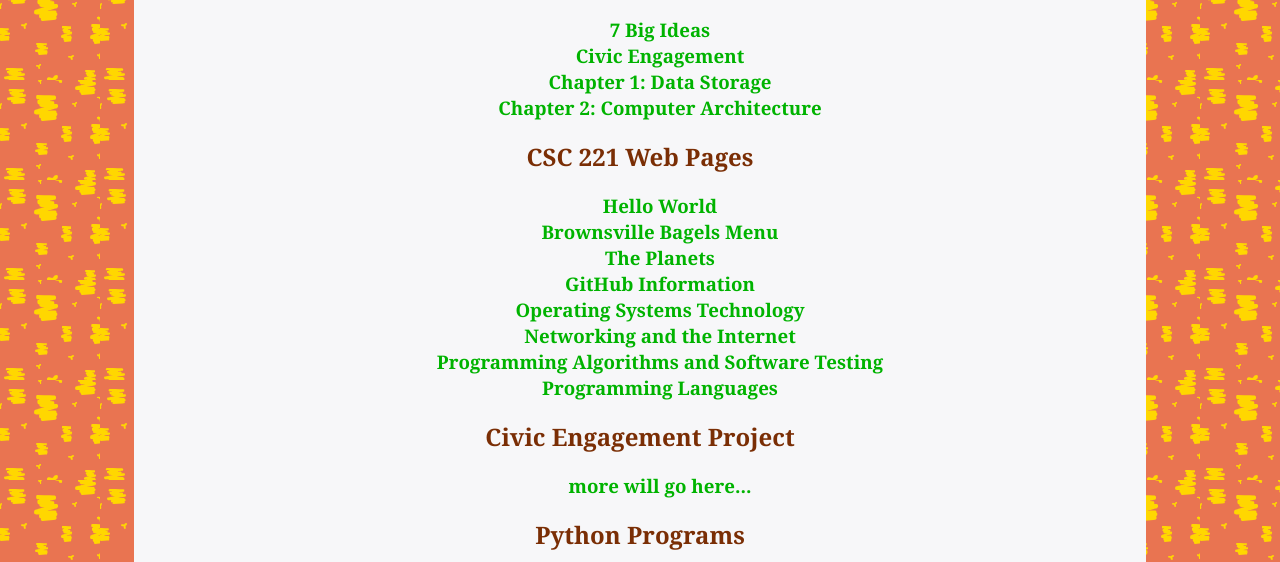
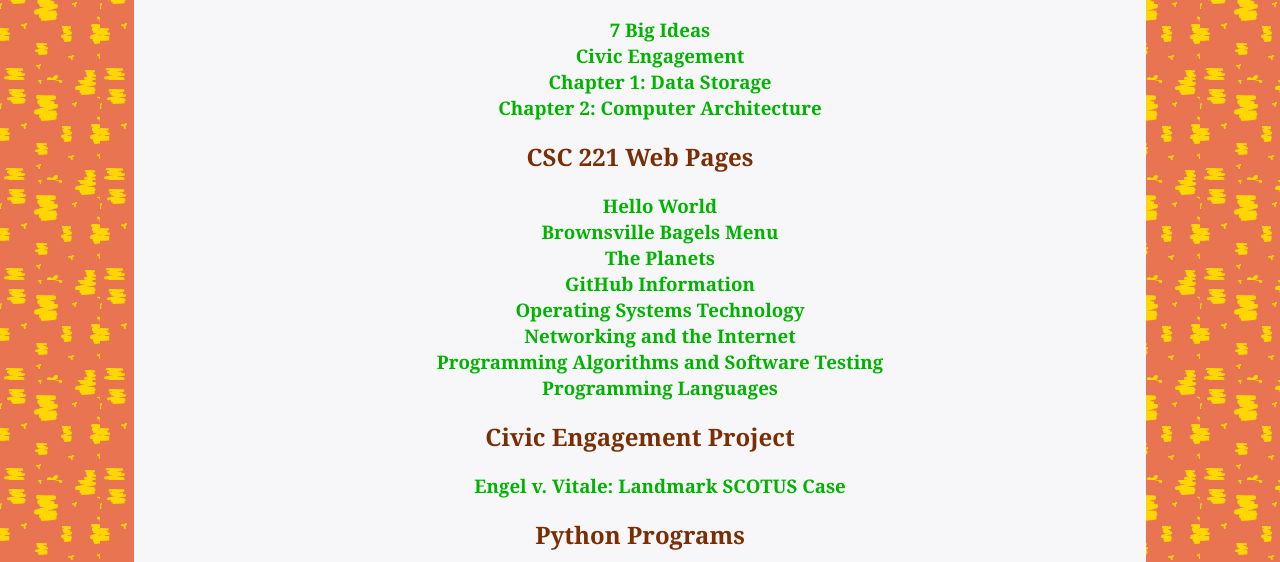
Before and after one commit to adenmelton-pvcc/adenmelton-pvcc.github.io, a plain HTML site: page index.html in a window 1280 px wide. Shown: the part 220-782 px from the top of the page. Drawn offline with Linux system fonts and the light colour scheme.

Commit message:
Update index.html

```diff
--- a/index.html
+++ b/index.html
@@ -61,7 +61,7 @@
 <h2>Civic Engagement Project</h2>
 <h3>
 <ul>
-    <p>more will go here...</p>
+    <p><a href='CE-home.html'>Engel v. Vitale: Landmark SCOTUS Case</a></p>
 </ul>
 </h3>
 
```
